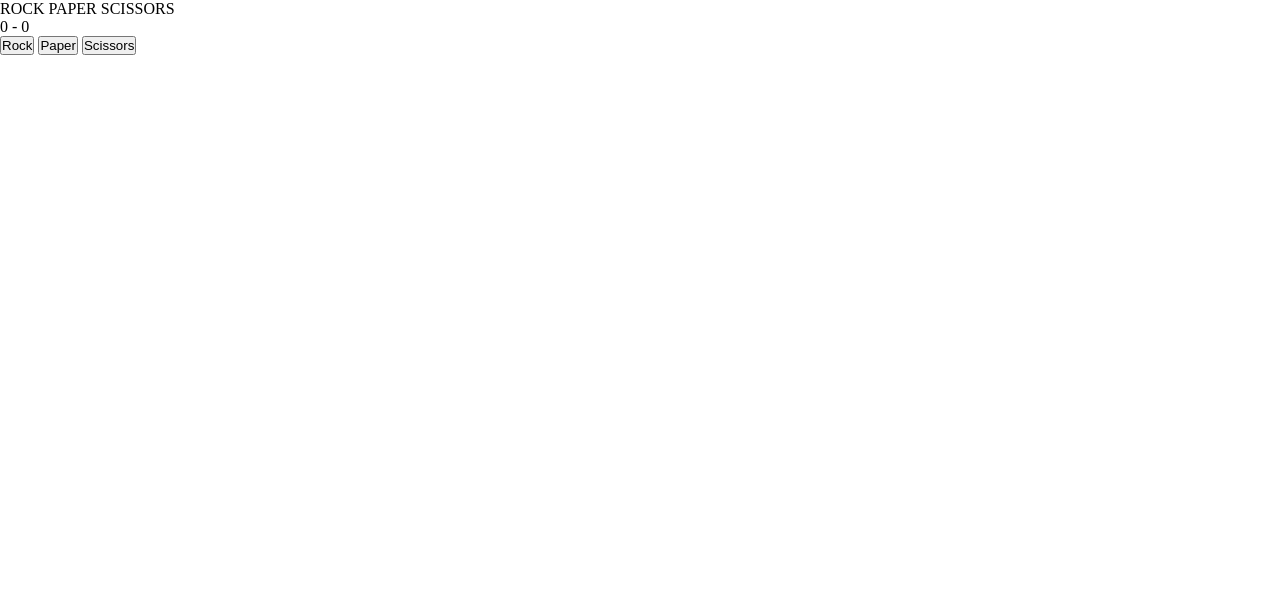
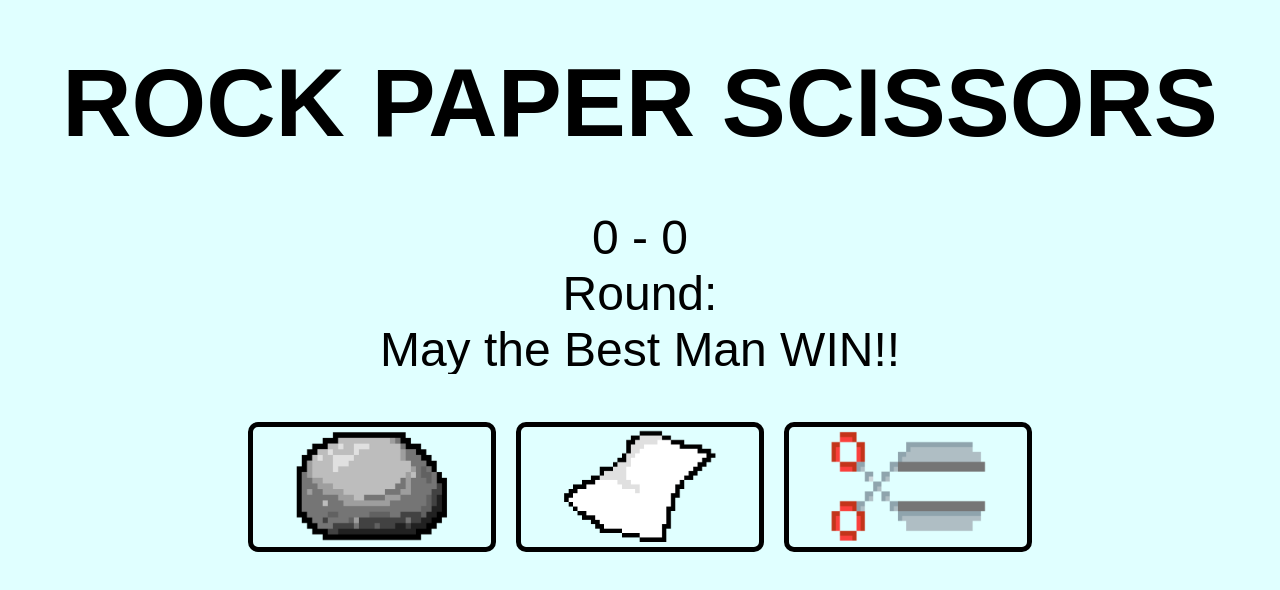
Before and after one commit to issamjd/rock_paper_scissors, a plain HTML site: page index.html in a window 1280 px wide. Drawn offline with Linux system fonts and the light colour scheme.

Commit message:
add styling to gui

```diff
--- a/index.html
+++ b/index.html
@@ -8,27 +8,27 @@
     <script src="script.js"></script>
 </head>
 <body>
-    <div class="header">
-        <p>ROCK PAPER SCISSORS</p>
-    </div>
-    <div class="gameProgress">
-        <div class="score">
-            <p id="playerScore">0</p>
-            <p> - </p>
-            <p id="compScore">0</p>
-            <p id="round"></p>
+    <div class="gameContainer">
+            <div class="header">
+                <p>ROCK PAPER SCISSORS</p>
+            </div>
+
+        <div class="gameProgress">
+            <p id="score">0 - 0</p>
+            <p id="round">Round: </p>
+            <p id="result">May the Best Man WIN!!</p>
         </div>
-        <div class="moves">
-            <p id="result"></p>
+
+        <div class="ctrls">
+            <button id="rock"><img src="imgs/rock.png" alt="ROCK"></button>
+            <button id="paper"><img src="imgs/paper.png" alt="PAPER"></button>
+            <button id="scissors"><img src="imgs/scissors.png" alt="SCISSORS"></button>
         </div>
-    </div>
-    <div class="ctrls">
-        <button id="rock">Rock</button>
-        <button id="paper">Paper</button>
-        <button id="scissors">Scissors</button>
 
+        <p id="restartTxt">Dare Try Again?</p>
         <button id="restart">Restart</button>
     </div>
 
+
 </body>
 </html>
--- a/script.js
+++ b/script.js
@@ -5,12 +5,12 @@ let playerScore = 0;
 let endFlag = 0;
 
 document.addEventListener('DOMContentLoaded', () => {
-    const DOMplayerScore = document.querySelector("#playerScore");
-    const DOMcompScore = document.querySelector("#compScore");
+    const score = document.querySelector("#score");
     const gameRes = document.querySelector("#result")
     const btns = document.querySelectorAll(".ctrls > button");
     const currRound = document.querySelector("#round");
     const restartBtn = document.querySelector("#restart");
+    const restartTxt = document.querySelector("#restartTxt");
 
     btns.forEach((button) => {
         button.addEventListener('click', () => {
@@ -19,8 +19,7 @@ document.addEventListener('DOMContentLoaded', () => {
                 let compChoice = getComputerChoice();
                 let result = playGame(compChoice, button.id);
 
-                DOMcompScore.textContent = compScore;
-                DOMplayerScore.textContent = playerScore;
+                score.textContent = playerScore + " - " + compScore;
                 gameRes.innerHTML = result;
                 currRound.innerHTML = "Round: " + round;
 
@@ -35,10 +34,11 @@ document.addEventListener('DOMContentLoaded', () => {
                     }
                     endFlag = 1;
                     restartBtn.style.display = "block"; // Show the button
-
+                    restartTxt.style.display = "block";
                 }
                 else {
                     restartBtn.style.display = "none"; // Hide the button
+                    restartTxt.style.display = "none";
                 }
             }
             if (button.id == "restart"){
@@ -46,8 +46,7 @@ document.addEventListener('DOMContentLoaded', () => {
                 round = 1;
                 compScore = 0;
                 playerScore = 0;
-                DOMcompScore.textContent = compScore;
-                DOMplayerScore.textContent = playerScore;
+                score.textContent = "0 - 0";
                 gameRes.innerHTML = "";
                 currRound.innerHTML = "";
             }
--- a/style.css
+++ b/style.css
@@ -1,15 +1,87 @@
 *{
     margin: 0;
     padding: 0;
-
-}
-
-.score > p {
-    display: inline;
-}
-.score > p:nth-child(4){
-    display: block;
+    background-color: lightcyan;
+    font-family:fantasy;
 }
 #restart{
     display: none;
 }
+#restartTxt{
+    display: none;
+}
+.gameContainer{
+    display: flex;
+    flex-direction: column;
+    align-items: center;
+    height: 100vh;
+    width: 100vw;
+}
+.header{
+    font-size: 6rem;
+    font-weight: 900;
+    padding-bottom: 6vh;
+    padding-top: 6vh;
+}
+.gameProgress p{
+    font-size: 3rem;
+    font-weight: 500;
+    padding-top: 0.5vh;
+    padding-bottom: 0.5vh;
+    text-align: center;
+    max-height: 6vh;
+    min-height: 6vh;
+}
+#restartTxt{
+    font-size: 3rem;
+    font-weight: 500;
+    padding-top: 0.5vh;
+    padding-bottom: 0.5vh;
+    text-align: center;
+}
+.ctrls{
+    padding-top: 6vh;
+    padding-bottom: 3vh;
+    display: flex;
+    justify-content: center;
+    flex-wrap: wrap;
+}
+button > img{
+    width: auto;
+    height: 15vh;
+    padding-left: 3vw;
+    padding-right: 3vw;
+}
+button > img:hover{
+    background-color: rgb(200, 255, 255);
+    cursor: pointer;
+    transform: scale(1.1);
+    transition-property: all;
+    transition-duration: 0.5s;
+    transition-timing-function: ease;
+}
+.ctrls > button{
+    margin-left: 10px;
+    margin-right: 10px;
+    border: none;
+}
+.ctrls > button > img{
+    border-radius: 10px;
+    border: black 5px solid;
+}
+
+#restart{
+    margin-top: 1vh;
+    font-size: 2.5rem;
+    padding: 1vh 2vw 1vh 2vw;
+    font-weight: 300;
+    border-radius: 10px;
+    border: black 5px solid;
+}
+#restart:hover{
+    background-color: rgb(200, 255, 255);
+    transform: scale(1.1);
+    transition-property: all;
+    transition-duration: 0.5s;
+    transition-timing-function: ease;
+}
```
